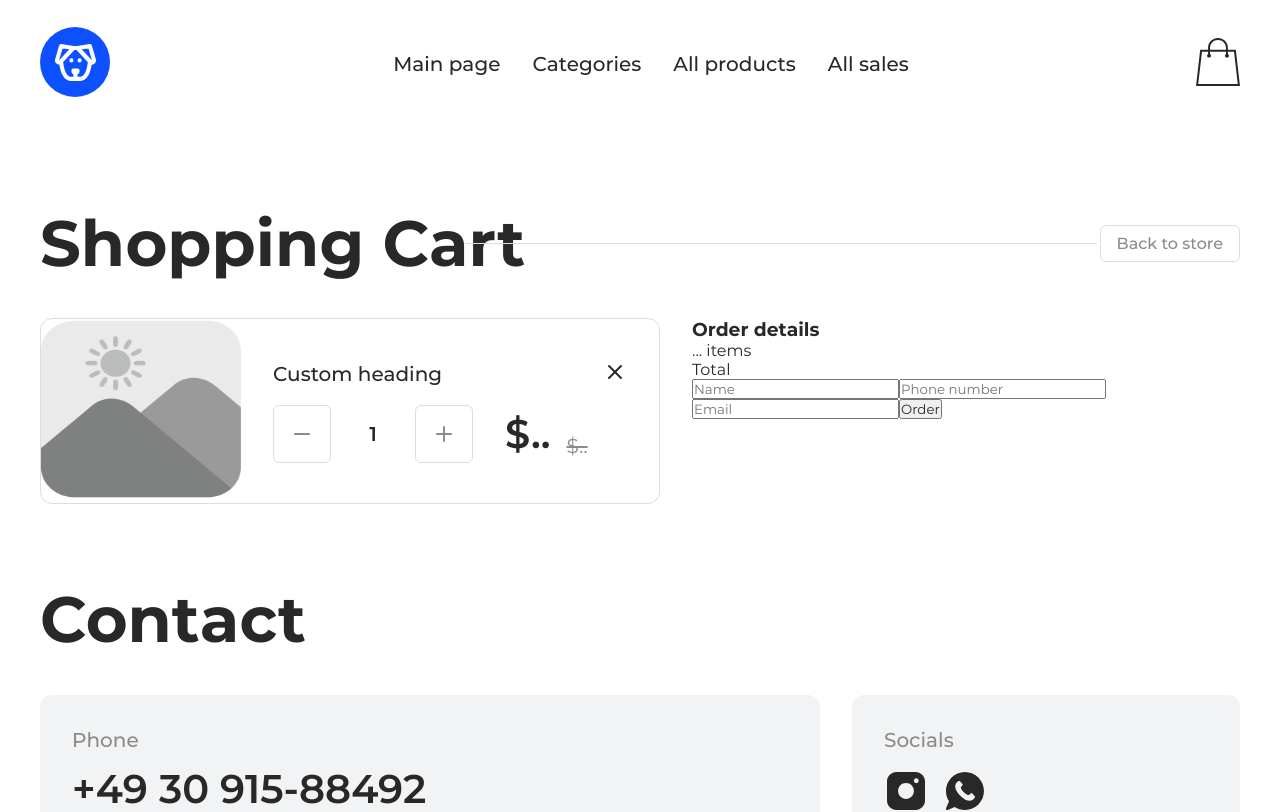
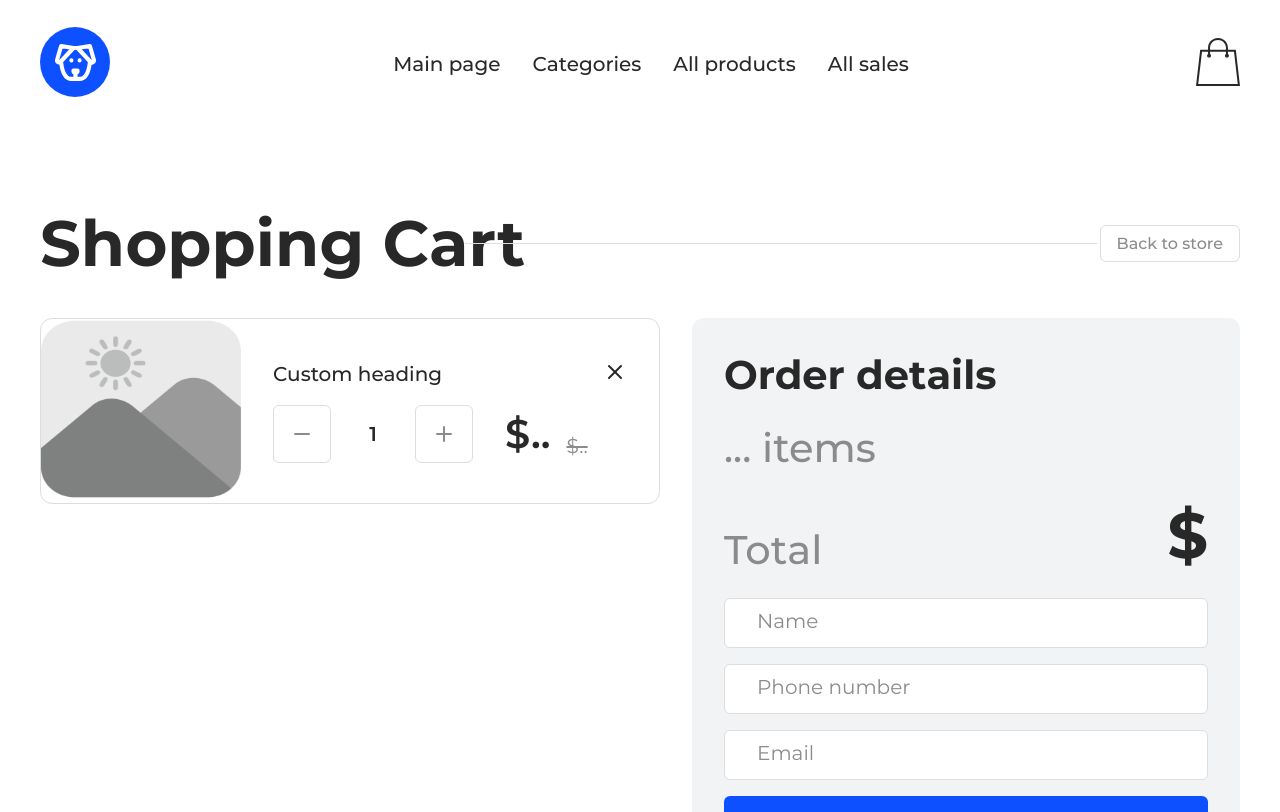
Before and after one commit to eugenia-smith/ich_petshop_react_final, a React (Create React App) app in the folder client/: page /cart in a window 1280 px wide. Shown: the top 812 px of the page. Built offline with nearby package versions, Linux system fonts and the light colour scheme.

Commit message:
order form component is created, styling of this component is performed

```diff
--- a/client/src/pages/cart/Cart.jsx
+++ b/client/src/pages/cart/Cart.jsx
@@ -22,11 +22,11 @@ function Cart() {
             </li>
           </ul>
           <div className={styles.order_form_container}>
-            <h3>Order details</h3>
+            <h3 className={styles.order_form_heading}>Order details</h3>
             <p>... items</p>
             <div className={styles.total_sum}>
               <p>Total</p>
-              <p className={styles.sum}></p>
+              <p className={styles.sum}>$</p>
             </div>
             <form className={styles.order_form} action="">
               <input type="text" name="username" id="" placeholder="Name" />
--- a/client/src/pages/cart/styles.module.css
+++ b/client/src/pages/cart/styles.module.css
@@ -37,3 +37,72 @@
   grid-template-columns: 1fr 548px;
   gap: 32px;
 }
+
+.order_form_container {
+  display: flex;
+  flex-direction: column;
+  gap: 24px;
+  padding: 32px;
+  border-radius: 12px;
+
+  background-color: #f1f3f4;
+}
+
+.order_form_heading,
+.order_form_container p {
+  font-size: 40px;
+  font-weight: 700;
+}
+
+.order_form_container p,
+.total_sum p {
+  font-weight: 500;
+  color: #8b8b8b;
+}
+
+.total_sum {
+  display: flex;
+  justify-content: space-between;
+  align-items: end;
+}
+
+.total_sum .sum {
+  font-size: 64px;
+  font-weight: 700;
+  color: #282828;
+}
+
+.order_form {
+  display: flex;
+  flex-direction: column;
+  gap: 16px;
+}
+
+.order_form input {
+  padding: 16px 32px;
+
+  width: 100%;
+  border: 1px solid #dddddd;
+  border-radius: 6px;
+
+  background-color: white;
+}
+
+.order_form input:last-child {
+  border: none;
+  border-radius: 6px;
+
+  background-color: #0d50ff;
+
+  font-size: 20px;
+  font-weight: 600;
+  color: white;
+
+  cursor: pointer;
+}
+
+.order_form input::placeholder {
+  font-size: 20px;
+  font-weight: 500px;
+  color: #8b8b8b;
+}
```
